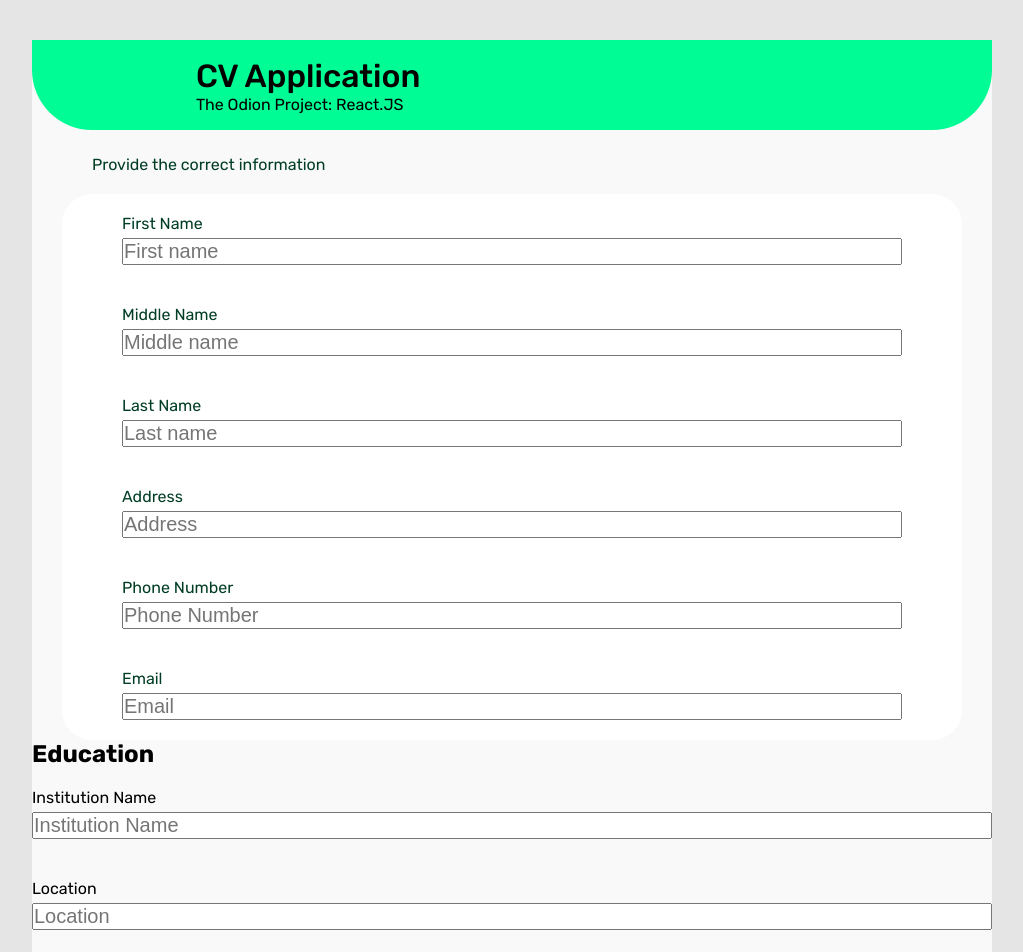
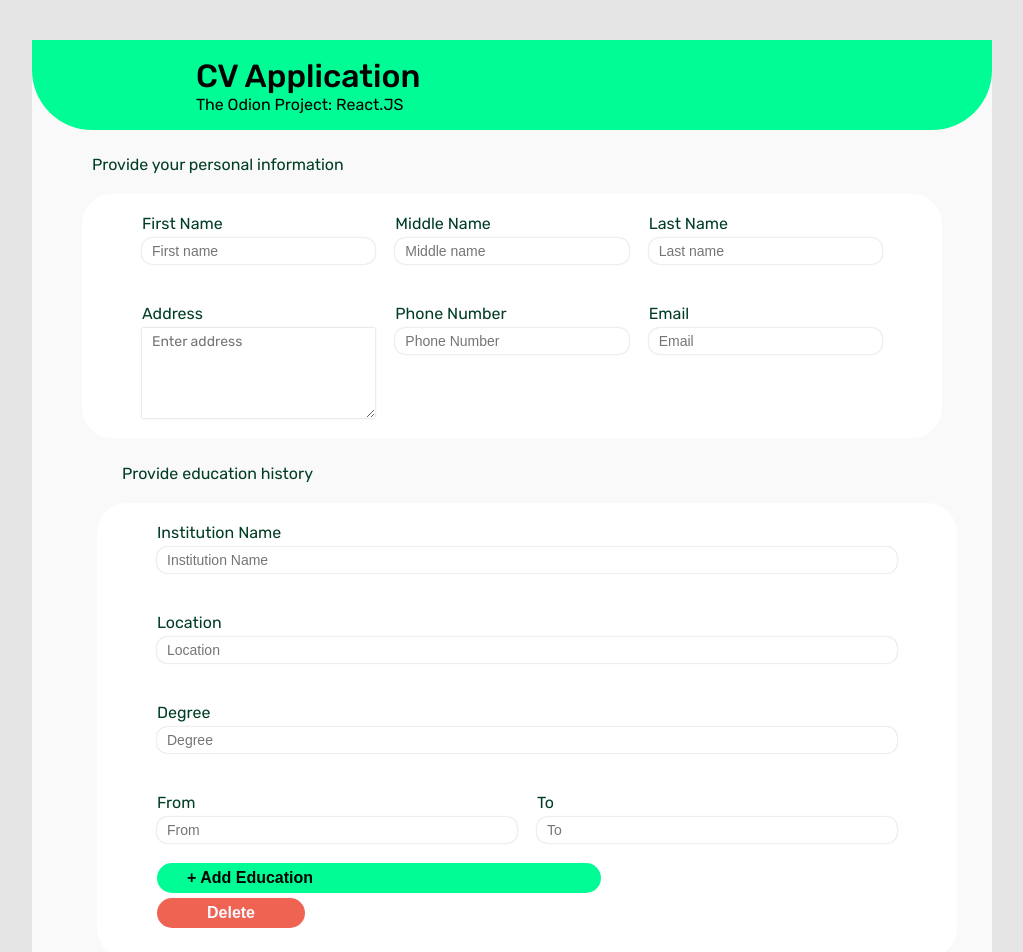
Before and after one commit to yaroCreates/cv-application, a React (Create React App) app in the folder cv-project/: page / in a window 1280 px wide. Shown: the top 952 px of the page, without its empty margins (128-1151 px from the left). Built offline with nearby package versions, Linux system fonts and the light colour scheme.

Commit message:
Designed Education and Experience form 95%

```diff
--- a/cv-project/src/App.css
+++ b/cv-project/src/App.css
@@ -1,4 +1,4 @@
-@import url('https://fonts.googleapis.com/css2?family=Rubik:wght@300;400;500;700&display=swap');
+@import url('https://fonts.googleapis.com/css2?family=Rubik:wght@300;400;500;600;700&display=swap');
 
 * {
     margin: 0;
@@ -46,18 +46,27 @@ body {
 /* section {
 } */
 .field-field{
-    width: 900px;
+    width: 860px;
     margin: auto;
     padding: 0 60px 0 60px;
     background-color: #ffffff;
     border-radius: 30px;
     color: #003D24;
+    position: relative;
 
 }
 
 .pp {
     padding: 0 60px 0 60px;
     margin-bottom: 20px;
+    color: #003D24;
+
+}
+
+.pp2 {
+    padding: 0 60px 0 60px;
+    margin-bottom: 20px;
+    margin-top: 20px;
     color: #003D24;
 
 }
@@ -69,11 +78,102 @@ body {
     padding-bottom: 20px;
 }
 
+
 .field label {
     padding-top: 10px;
     padding-bottom: 5px;
 }
 
 .field input[type=text] {
-    font-size: 20px;
+    font-size: 14px;
+    padding-top: 5px;
+    padding-bottom: 5px;
+    padding-left: 10px;
+    border-radius: 10px;
+    border-style:none;
+    box-shadow: 0px 0px 2px rgba(0, 0, 0, 0.25);
 }
+
+.field input[type=text]:focus {
+    outline: none;
+    border: 1px solid cadetblue;
+}
+textarea {
+    border-style: none;
+    box-shadow: 0px 0px 2px rgba(0, 0, 0, 0.25);
+    font-family: inherit;
+    font-size: 14px;
+    padding-left: 10px;
+    padding-top: 5px;
+}
+textarea:focus {
+    outline: none;
+    border: 1px solid cadetblue;
+}
+
+.field-row {
+    display: flex;
+    gap: 20px;
+    justify-content: space-between;
+}
+
+.double-field {
+    display: flex;
+    grid-gap: 20px;
+    gap: 20px;
+}
+
+.field {
+    flex: 1 1;
+}
+.buttons {
+    display: flex;
+    flex-direction: column;
+    gap: 5px;
+}
+
+.add-btn {
+    width: 60%;
+    text-align: left;
+    background: #00FC94;
+    border-style: none;
+    border-radius: 20px;
+    font-weight: 600;
+    font-size: 16px;
+    padding-left: 30px;
+    padding-top: 6px;
+    padding-bottom: 6px;
+
+}
+.add-btn:hover {
+    background-color: #21FCA1;
+    box-shadow: 0px 0px 2px rgba(0, 0, 0, 1.5);
+}
+
+.delete-btn {
+    width: 20%;
+    background: #ee6352;
+    color: #f8f8ff;
+    border-style: none;
+    border-radius: 20px;
+    font-weight: 600;
+    font-size: 16px;
+    padding-top: 6px;
+    padding-bottom: 6px;
+    margin-bottom: 30px;
+}
+
+.delete-btn:hover {
+    box-shadow: 0px 0px 2px rgba(0, 0, 0, 1.5);
+
+}
+
+.education {
+
+    border-radius: 20px;
+    font-size: 16px;
+    padding-left: 30px;
+    padding-top: 6px;
+    padding-bottom: 6px;
+
+}
--- a/cv-project/src/Components/Education.js
+++ b/cv-project/src/Components/Education.js
@@ -1,5 +1,6 @@
 import React from 'react'
 import EducationForm from './EducationForm'
+import EducationHeader from './EducationHeader'
 
 
 function Education(props) {
@@ -19,14 +20,15 @@ function Education(props) {
     })
     return (
 		<section className='education'>
-			<h2>Education</h2>
+            <p className='pp2'>Provide education history</p>
 			{education.length === 0 ? (
 				<div className='buttons'>
-					<button className='btn add-btn' onClick={handleAdd}>
-						Add
+					<button className='add-btn' onClick={handleAdd}>
+						+ Add Education
 					</button>
 				</div>
 			) : null}
+
 			{educationElements}
 		</section>
 	)
--- a/cv-project/src/Components/EducationForm.js
+++ b/cv-project/src/Components/EducationForm.js
@@ -3,7 +3,7 @@ import React from "react"
 function EducationForm(props) {
     const { id, education, handleChange, handleAdd, handleDelete, isLast } = props
     return(
-        <div>
+        <div className='field-field'>
 			<div className='field'>
 				<label>Institution Name</label>
 				<input
@@ -69,11 +69,11 @@ function EducationForm(props) {
 			</div>
 			<div className='buttons'>
 				{isLast ? (
-					<button className='btn add-btn' onClick={handleAdd}>
-						Add
+					<button className='add-btn' onClick={handleAdd}>
+						+ Add Education
 					</button>
 				) : null}
-				<button className='btn delete-btn' onClick={() => handleDelete(id)}>
+				<button className='delete-btn' onClick={() => handleDelete(id)}>
 					Delete
 				</button>
 			</div>
--- /dev/null
+++ b/cv-project/src/Components/EducationHeader.js
@@ -0,0 +1,10 @@
+import React from 'react'
+
+
+function EducationHeader() {
+    return (
+        <p className='pp2'>Provide your education history</p>
+    )
+}
+
+export default EducationHeader
--- a/cv-project/src/Components/Experience.js
+++ b/cv-project/src/Components/Experience.js
@@ -19,7 +19,7 @@ function Experience(props) {
 	})
 	return (
 		<section className='experience'>
-			<h2>Experience</h2>
+			<p className='pp2'>Provide experience history</p>
 			{experience.length === 0 ? (
 				<div className='buttons'>
 					<button className='btn add-btn' onClick={handleAdd}>
--- a/cv-project/src/Components/ExperienceForm.js
+++ b/cv-project/src/Components/ExperienceForm.js
@@ -4,7 +4,7 @@ function ExperienceForm(props) {
 	const { experience, id, handleChange, handleAdd, handleDelete, isLast } =
 		props;
 	return (
-		<div>
+		<div className='field-field'>
 			<div className='field'>
 				<label>Company</label>
 				<input
@@ -69,11 +69,11 @@ function ExperienceForm(props) {
 			</div>
 			<div className='buttons'>
 				{isLast ? (
-					<button className='btn add-btn' onClick={handleAdd}>
+					<button className='add-btn' onClick={handleAdd}>
 						Add
 					</button>
 				) : null}
-				<button className='btn delete-btn' onClick={() => handleDelete(id)}>
+				<button className='delete-btn' onClick={() => handleDelete(id)}>
 					Delete
 				</button>
 			</div>
--- a/cv-project/src/Components/PersonalInfo.js
+++ b/cv-project/src/Components/PersonalInfo.js
@@ -2,11 +2,12 @@ import React from 'react'
 
 
 function PersonalInfo(props) {
-    const {personal, handleChange} = props
+    const { personal, handleChange } = props
     return (
         <section>
-            <p className='pp'>Provide the correct information</p>
+            <p className='pp'>Provide your personal information</p>
             <div className='field-field'>
+                <div className='field-row'>
                     <div className='field'>
                         <label>First Name</label>
                         <input
@@ -49,18 +50,20 @@ function PersonalInfo(props) {
                         />
 
                     </div>
+                </div>
+               <div className='field-row'>
                <div className='field'>
                     <label>Address</label>
-                    <input
-                        type='text'
+                    <textarea
                         name='address'
-                        className='text-input'
-                        placeholder='Address'
+                        rows='5'
+                        cols='20'
+                        placeholder='Enter address'
                         autoComplete='off'
                         value={personal.address}
                         onChange={handleChange}
 
-                    />
+                    ></textarea>
 
                 </div>
                 <div className='field'>
@@ -92,6 +95,7 @@ function PersonalInfo(props) {
 
                 </div>
                </div>
+            </div>
         </section>
 
     )
```
Lines whose indentation alone changed are shown as unchanged.
